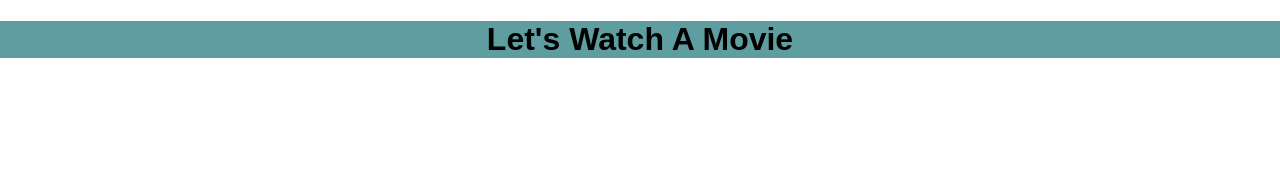
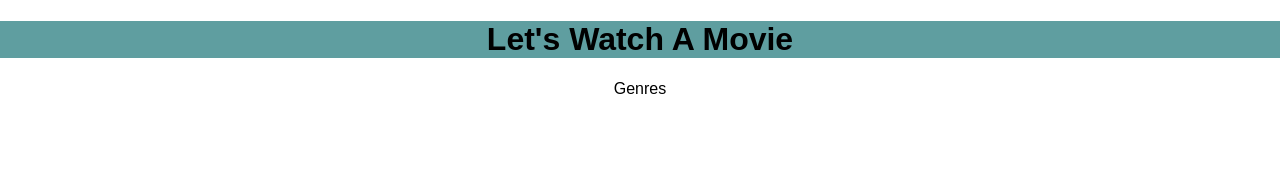
Before and after one commit to LydJMor/saga_movies_weekend, a React (Create React App) app: page /#/genres in a window 1280 px wide. Shown: the top 170 px of the page. Built offline with nearby package versions, Linux system fonts and the light colour scheme.

Commit message:
added genres page

```diff
--- a/src/components/App/App.js
+++ b/src/components/App/App.js
@@ -6,6 +6,7 @@ import { HashRouter as Router, Route } from "react-router-dom";
 import Home from '../pages/Home/Home'
 import Movies from '../pages/Movies/Movies';
 import Details from '../pages/Details/Details';
+import Genres from '../pages/Genres/Genres';
 
 class App extends Component {
   // Renders the entire app on the DOM
@@ -16,12 +17,14 @@ class App extends Component {
         <header>
         <h1>Let's Watch A Movie</h1>
         </header>
+        <nav href="/genres">Genres</nav>
       </div>
 
       <Router>
         <Route exact path='/' component={Home} />
         <Route path='/movies' component={Movies} />
         <Route path='/details' component={Details} />
+        <Route path='/genres' component ={Genres}/>
       </Router>
     </>
     );
--- /dev/null
+++ b/src/components/pages/Genres/Genres.js
@@ -0,0 +1,15 @@
+import {connect} from 'react-redux';
+import React, { Component } from 'react';
+
+class Genres extends Component {
+
+    render() {
+    return (
+        <>
+
+        </>
+    );
+  }
+}
+
+export default connect()(Genres);
```
